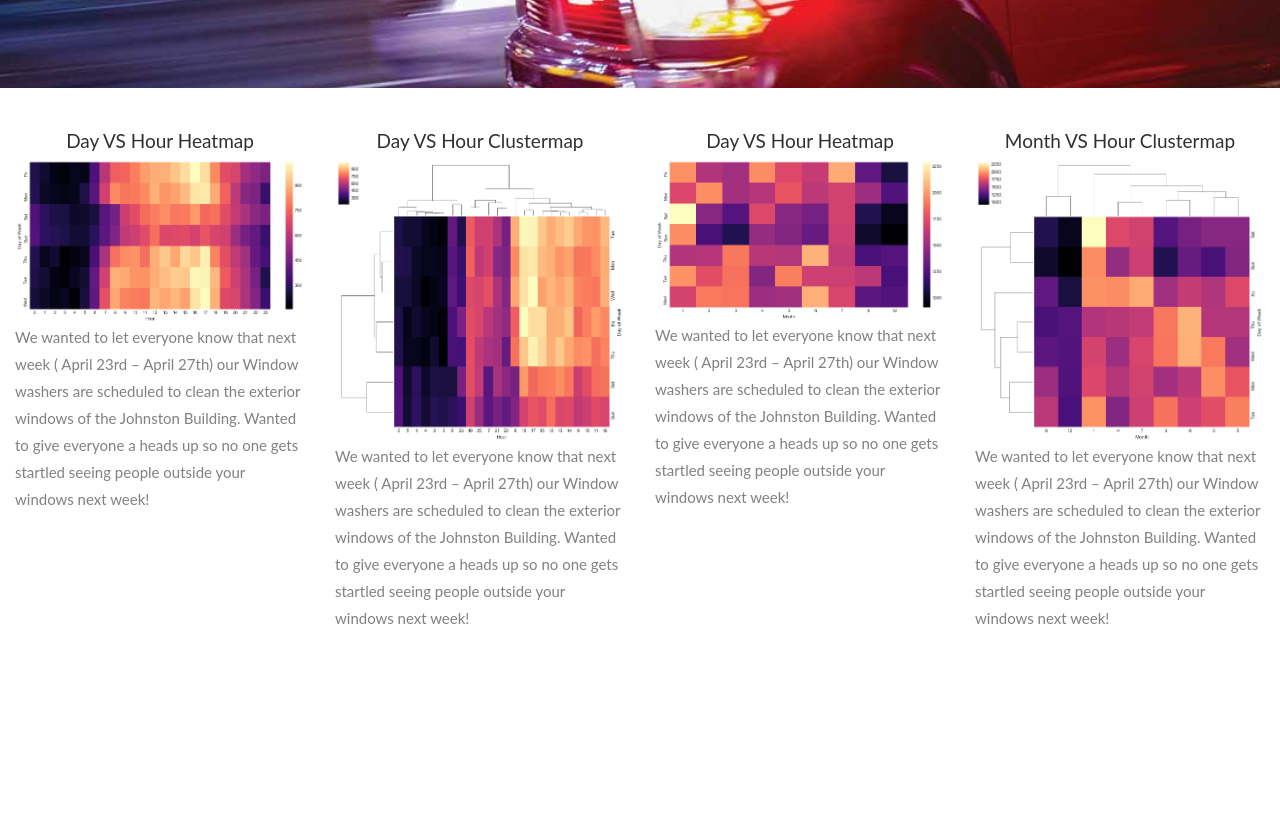
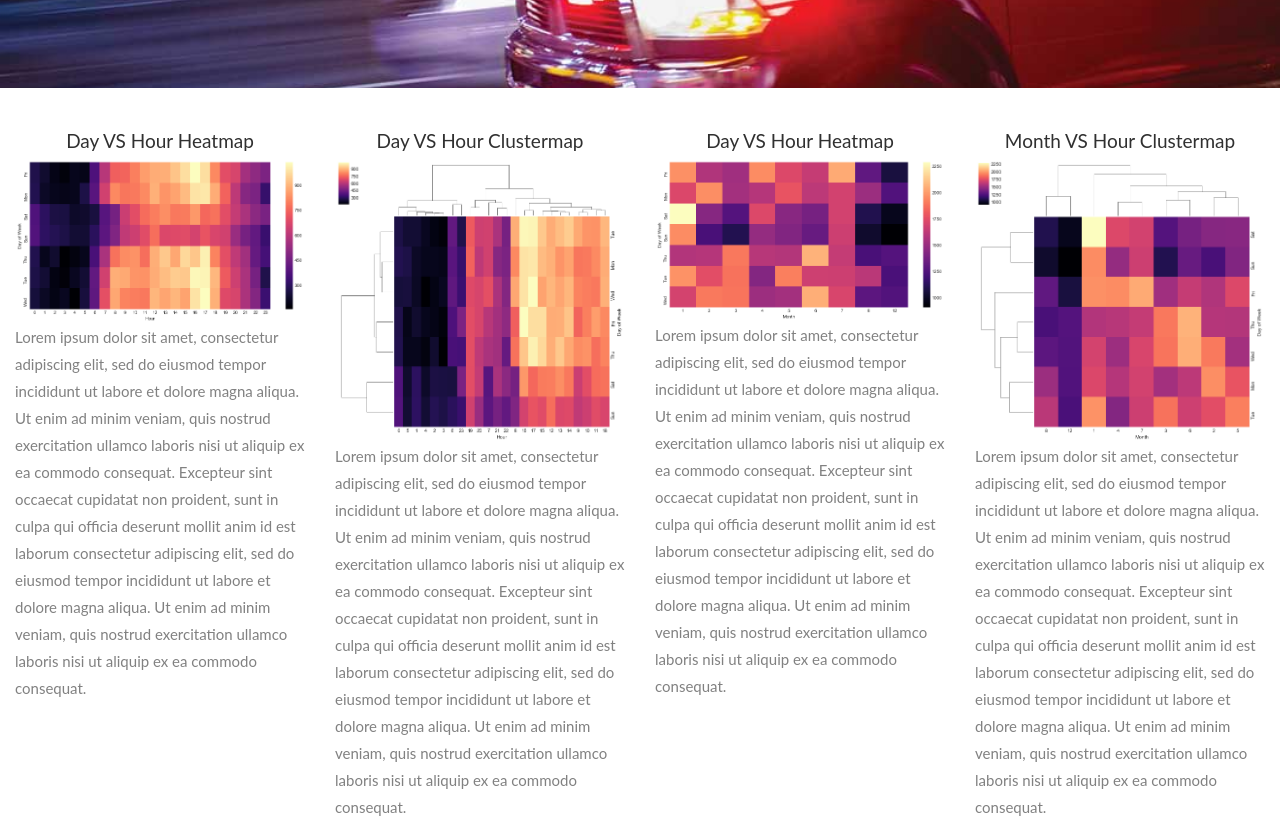
Before and after one commit to brgjap11/brgjap11.github.io, a plain HTML site: page heatmap.html in a window 1280 px wide. Shown: the part 211-1042 px from the top of the page. Before the commit the page ends 853 px from the top, so only its background shows below. Drawn offline with nearby package versions, Linux system fonts and the light colour scheme.

Commit message:
uploading more web work

```diff
--- a/heatmap.html
+++ b/heatmap.html
@@ -66,26 +66,46 @@
     <div class="col-lg-3 col-md-3 col-sm-6 col-xs-12">
         <center><h4>Day VS Hour Heatmap</h4></center>
       <img src="hr_heatmap.png" class="img-responsive">
-      <p>We wanted to let everyone know that next week ( April 23rd – April 27th) our Window washers are scheduled to clean the exterior
-          windows of the Johnston Building. Wanted to give everyone a heads up so no one gets startled seeing people outside your windows next week!</p>
+      <p>Lorem ipsum dolor sit amet, consectetur adipiscing elit, sed do eiusmod tempor incididunt
+        ut labore et dolore magna aliqua. Ut enim ad minim veniam, quis nostrud exercitation ullamco
+        laboris nisi ut aliquip ex ea commodo consequat. Excepteur sint occaecat cupidatat
+         non proident, sunt in culpa qui officia deserunt mollit anim id est laborum consectetur
+         adipiscing elit, sed do eiusmod tempor incididunt ut labore et dolore magna aliqua.
+         Ut enim ad minim veniam, quis nostrud exercitation ullamco laboris nisi ut aliquip
+          ex ea commodo consequat.</p>
     </div>
     <div class="col-lg-3 col-md-3 col-sm-6 col-xs-12">
         <center><h4>Day VS Hour Clustermap</h4></center>
       <img src="hr_clustermap.png" class="img-responsive">
-      <p>We wanted to let everyone know that next week ( April 23rd – April 27th) our Window washers are scheduled to clean the exterior
-          windows of the Johnston Building. Wanted to give everyone a heads up so no one gets startled seeing people outside your windows next week!</p>
+      <p>Lorem ipsum dolor sit amet, consectetur adipiscing elit, sed do eiusmod tempor incididunt
+          ut labore et dolore magna aliqua. Ut enim ad minim veniam, quis nostrud exercitation ullamco
+          laboris nisi ut aliquip ex ea commodo consequat. Excepteur sint occaecat cupidatat
+           non proident, sunt in culpa qui officia deserunt mollit anim id est laborum consectetur
+           adipiscing elit, sed do eiusmod tempor incididunt ut labore et dolore magna aliqua.
+           Ut enim ad minim veniam, quis nostrud exercitation ullamco laboris nisi ut aliquip
+            ex ea commodo consequat.</p>
     </div>
     <div class="col-lg-3 col-md-3 col-sm-6 col-xs-12">
         <center><h4>Day VS Hour Heatmap</h4></center>
       <img src="month_heatmap.png" class="img-responsive">
-      <p>We wanted to let everyone know that next week ( April 23rd – April 27th) our Window washers are scheduled to clean the exterior
-          windows of the Johnston Building. Wanted to give everyone a heads up so no one gets startled seeing people outside your windows next week!</p>
+      <p>Lorem ipsum dolor sit amet, consectetur adipiscing elit, sed do eiusmod tempor incididunt
+          ut labore et dolore magna aliqua. Ut enim ad minim veniam, quis nostrud exercitation ullamco
+          laboris nisi ut aliquip ex ea commodo consequat. Excepteur sint occaecat cupidatat
+           non proident, sunt in culpa qui officia deserunt mollit anim id est laborum consectetur
+           adipiscing elit, sed do eiusmod tempor incididunt ut labore et dolore magna aliqua.
+           Ut enim ad minim veniam, quis nostrud exercitation ullamco laboris nisi ut aliquip
+            ex ea commodo consequat.</p>
     </div>
     <div class="col-lg-3 col-md-3 col-sm-6 col-xs-12">
         <center><h4>Month VS Hour Clustermap</h4></center>
       <img src="month_clustermap.png" class="img-responsive">
-      <p>We wanted to let everyone know that next week ( April 23rd – April 27th) our Window washers are scheduled to clean the exterior
-          windows of the Johnston Building. Wanted to give everyone a heads up so no one gets startled seeing people outside your windows next week!</p>
+      <p>Lorem ipsum dolor sit amet, consectetur adipiscing elit, sed do eiusmod tempor incididunt
+          ut labore et dolore magna aliqua. Ut enim ad minim veniam, quis nostrud exercitation ullamco
+          laboris nisi ut aliquip ex ea commodo consequat. Excepteur sint occaecat cupidatat
+           non proident, sunt in culpa qui officia deserunt mollit anim id est laborum consectetur
+           adipiscing elit, sed do eiusmod tempor incididunt ut labore et dolore magna aliqua.
+           Ut enim ad minim veniam, quis nostrud exercitation ullamco laboris nisi ut aliquip
+            ex ea commodo consequat.</p>
     </div>
 
     </div>
```
Also changed, not shown: ems_frequency.html (+7 -7 lines), fire_frequency.html (+8 -7 lines), traffic_frequency.html (+2 -1 lines).
